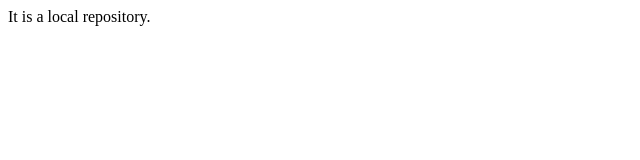
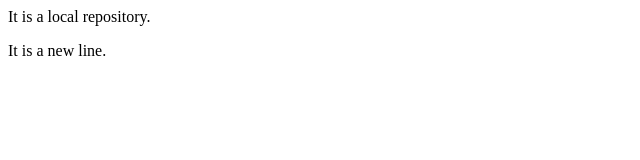
Before and after one commit to Git-Teja547/localrepo, a plain HTML site: page index.html in a window 1280 px wide. Shown: the full height of the page, 0-640 px from the left. Drawn offline with Linux system fonts and the light colour scheme.

Commit message:
add everything

```diff
--- a/index.html
+++ b/index.html
@@ -1 +1,2 @@
 <p>It is a local repository.</p>
+<p>It is a new line.</p>
```
